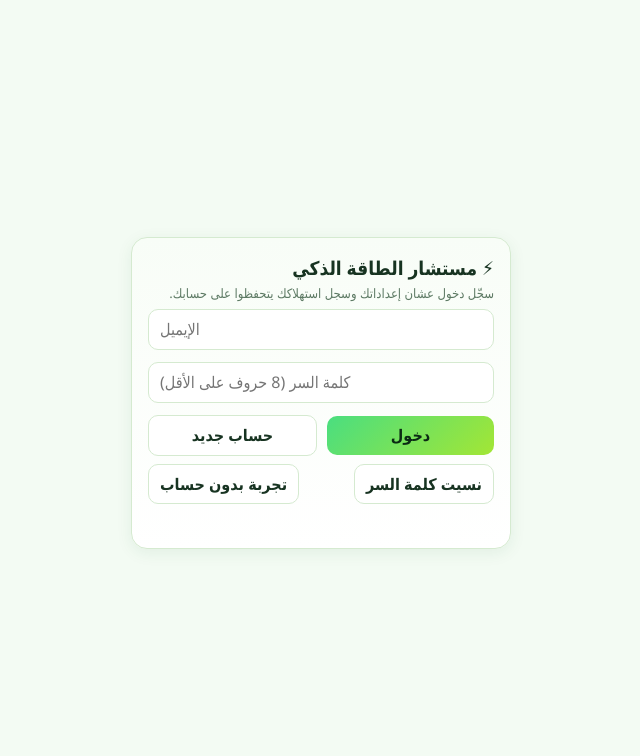
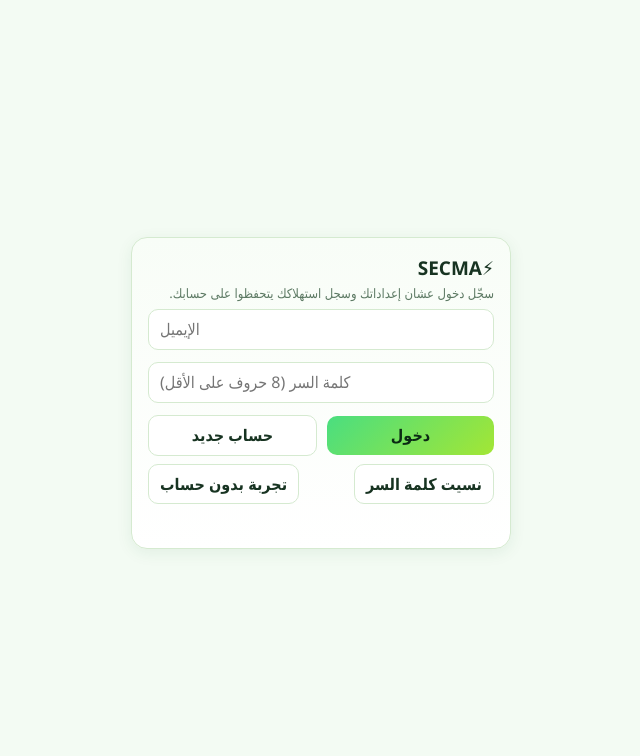
Before and after one commit to MrwanAyman-K/SECMA, a plain HTML site: page index.html in a window 1280 px wide. Shown: the top 756 px of the page, without its empty margins (319-959 px from the left). Drawn offline with nearby package versions, Linux system fonts and the light colour scheme.

Commit message:
Update index.html

```diff
--- a/index.html
+++ b/index.html
@@ -3,7 +3,7 @@
 <head>
 <meta charset="utf-8">
 <meta name="viewport" content="width=device-width,initial-scale=1">
-<title>مستشار الطاقة الذكي</title>
+<title>SECMA</title>
 <script>try{document.documentElement.dataset.theme=localStorage.getItem('sea-theme')||'mint'}catch(e){}</script>
 <script src="https://cdn.jsdelivr.net/npm/mqtt@5.10.1/dist/mqtt.min.js"></script>
 <script src="https://cdn.jsdelivr.net/npm/@supabase/supabase-js@2.45.4/dist/umd/supabase.js"></script>
@@ -95,7 +95,7 @@
 <body>
 <div id="auth">
   <div class="box card">
-    <h1>⚡ مستشار الطاقة الذكي</h1>
+    <h1>⚡SECMA</h1>
     <div class="mut" id="authSub">سجّل دخول عشان إعداداتك وسجل استهلاكك يتحفظوا على حسابك.</div>
     <div id="authForm">
       <input id="aEmail" type="email" placeholder="الإيميل" autocomplete="email" dir="ltr">
@@ -115,7 +115,7 @@
 <header class="top">
   <div class="brand">
     <div class="logo">⚡</div>
-    <div><h1>مستشار الطاقة الذكي</h1>
+    <div><h1>SECMA</h1>
       <div class="status"><span id="dot" class="dot"></span><span id="conn">غير متصل</span><span>·</span><span>الجهاز: <span id="devstat">--</span></span><span id="cloud"></span></div></div>
   </div>
   <button class="sec" onclick="openSettings()">⚙️ الإعدادات</button>
```
